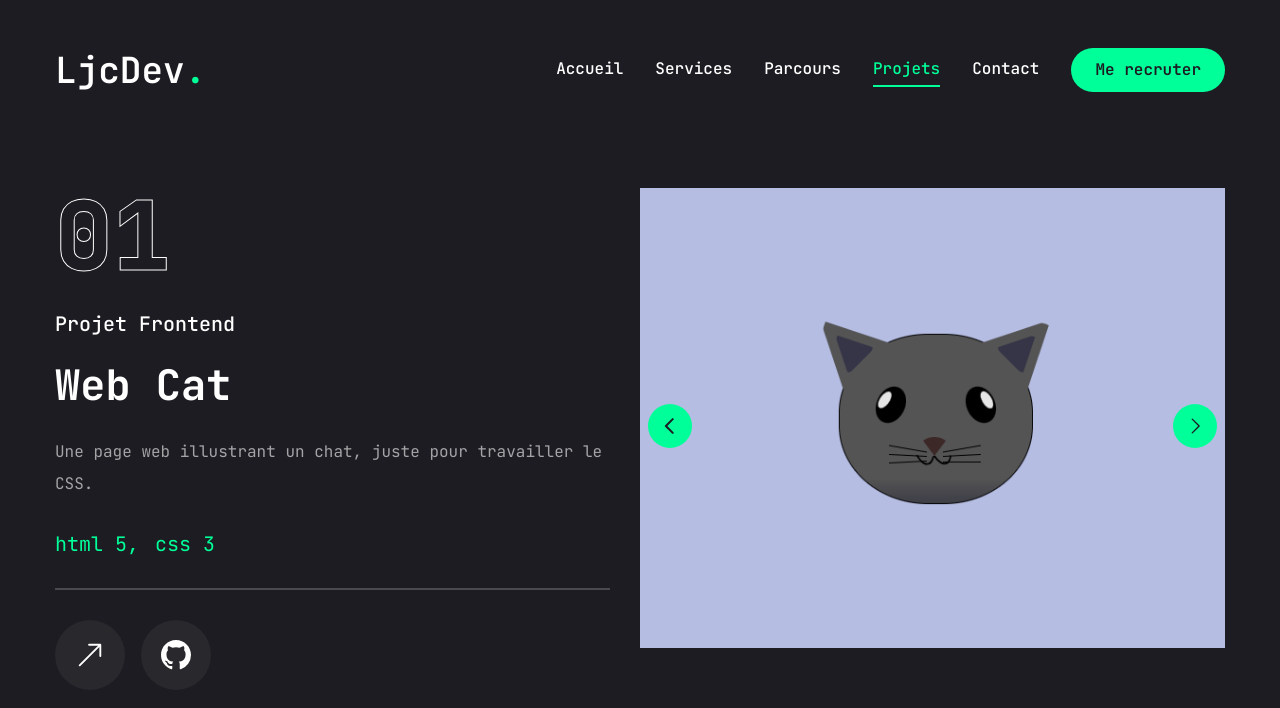
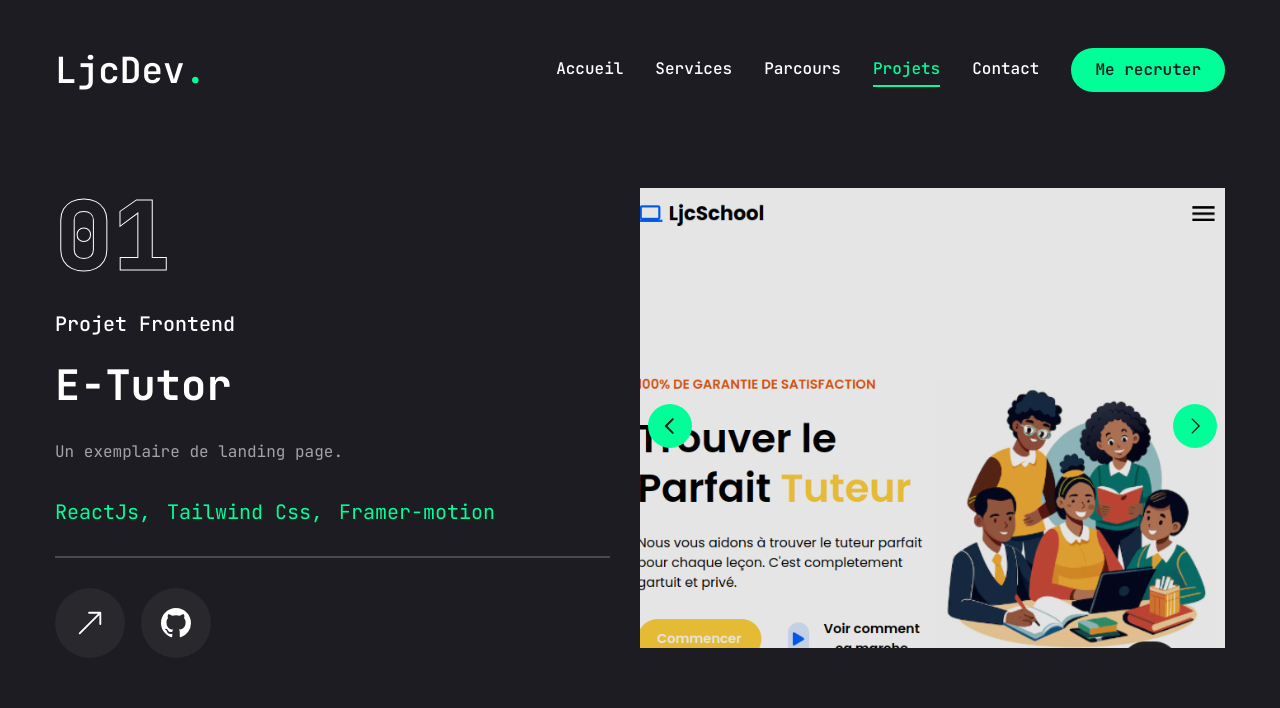
Before and after one commit to ljcdev421/portfolio, a Next.js app: page /work in a window 1280 px wide. Shown: the top 708 px of the page. Built offline with nearby package versions, Linux system fonts and the light colour scheme.

Commit message:
Ajout de projets etutor et calculator

```diff
--- a/app/work/page.jsx
+++ b/app/work/page.jsx
@@ -15,6 +15,18 @@ const projects = [
   {
     num: "01",
     category: "frontend",
+    title: "E-tutor",
+    description: "Un exemplaire de landing page.",
+    stack:[
+      {name: "ReactJs"}, {name: "Tailwind Css"}, {name: "Framer-motion"}
+    ],
+    image: "/assets/work/tutor.png",
+    live: "https://e-tutor-three.vercel.app/",
+    github: "https://github.com/ljcdev421/e-tutor",
+  },
+  {
+    num: "02",
+    category: "frontend",
     title: "Web Cat",
     description: "Une page web illustrant un chat, juste pour travailler le CSS.",
     stack:[
@@ -25,7 +37,7 @@ const projects = [
     github: "https://github.com/ljcdev421/web-cat",
   },
   {
-    num: "02",
+    num: "03",
     category: "frontend",
     title: "Web Penguin",
     description: "Une page web illustrant un pingouin qui fait un coucou.",
@@ -37,7 +49,7 @@ const projects = [
     github: "https://github.com/ljcdev421/web-penguin",
   },
   {
-    num: "03",
+    num: "04",
     category: "frontend",
     title: "Web Piano",
     description: "Une page web illustrant un piano, pour travailler les notions de style.",
@@ -49,7 +61,7 @@ const projects = [
     github: "https://github.com/ljcdev421/web-piano",
   },
   {
-    num: "04",
+    num: "05",
     category: "frontend",
     title: "City Skyline",
     description: "Une ville en journée et en nuit, sous l'éclat du soleil et celui de la lune.",
@@ -61,7 +73,7 @@ const projects = [
     github: "https://github.com/ljcdev421/city-skyline",
   },
   {
-    num: "05",
+    num: "06",
     category: "frontend",
     title: "Balance sheet",
     description: "Une page web présentant un bilan d'actifs et de responsabilités.",
@@ -71,6 +83,18 @@ const projects = [
     image: "/assets/work/sheet.png",
     live: "https://balance-sheet-beige.vercel.app/",
     github: "https://github.com/ljcdev421/balance-sheet",
+  },
+  {
+    num: "07",
+    category: "frontend",
+    title: "Calculator",
+    description: "Une petite calculatrice, doublée d'un générateur de bulles. Un clique sur une bulle la fait disparaître et incrémente un compteur initialement à 0.",
+    stack:[
+      {name: "html 5"}, {name: "css 3"}, {name: "javascript"}
+    ],
+    image: "/assets/work/calculator.png",
+    live: "https://calculator-bay-omega-83.vercel.app/",
+    github: "https://github.com/ljcdev421/calculator",
   },
 ];
 
```
Also changed, not shown: public/assets/work/calculator.png (added), public/assets/work/tutor.png (added).
